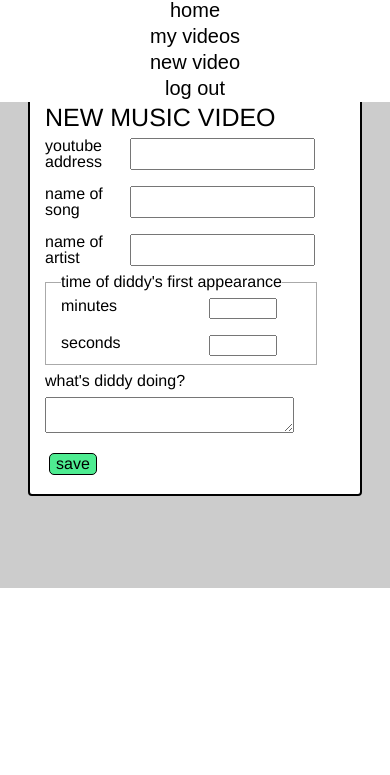
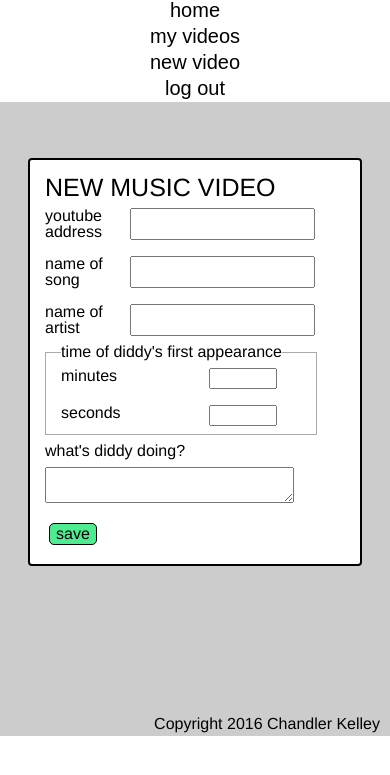
Before and after one commit to chandlerkelley/diddy-in-repose, a Node server app: page /users/new in a window 390 px wide. Shown: the part 32-807 px from the top of the page. Run offline with Node 20, Linux system fonts and the light colour scheme; the visitor is signed in with stand-in values (Sample User, id 1); some libraries are stand-ins or nearby versions.

Commit message:
Added footer, fixed responsiveness for forms

```diff
--- a/package.json
+++ b/package.json
@@ -1,9 +1,9 @@
 {
-  "name": "dogs-on-film",
+  "name": "diddy-in-repose",
   "version": "0.0.0",
   "private": true,
   "scripts": {
-    "start": "nodemon ./bin/www"
+    "start": "node ./bin/www"
   },
   "dependencies": {
     "bcrypt-nodejs": "0.0.3",
@@ -15,6 +15,7 @@
     "express": "~4.13.4",
     "express-session": "^1.14.0",
     "method-override": "^2.3.6",
+    "mongoose": "^4.5.9",
     "morgan": "~1.7.0",
     "passport": "^0.3.2",
     "passport-local": "^1.0.0",
--- a/public/stylesheets/style.css
+++ b/public/stylesheets/style.css
@@ -60,7 +60,7 @@
 	position:absolute;
 	background-color: #ccc;
 	width: 100%;
-	height: 580px;
+	/*height: 580px;*/
 }
 
 header {
@@ -184,6 +184,17 @@
 
 .description {
 	font-weight: 100;
+}
+
+footer {
+	/*position: relative;*/
+	width: 100%;
+	background-color: #ccc;
+	text-align: right;
+}
+
+.footer-para {
+	margin: 4px 10px;
 }
 
 #formContainer {
@@ -333,4 +344,13 @@
 	.title {
 		margin: 0 auto;
 	}
+
+	.main-form {
+		position:relative
+		top:0;
+	}
+
+	.embed {
+		margin: 150px auto;
+	}
 }
--- a/views/pages/edit.ejs
+++ b/views/pages/edit.ejs
@@ -67,6 +67,7 @@
           <button class="green-button" type="submit">save</button>
         </form>
       </div>
+      <% include ../partials/footer.ejs %>
     </div>
   </body>
   <script src="https://code.jquery.com/jquery-3.1.0.min.js" integrity="sha256-cCueBR6CsyA4/9szpPfrX3s49M9vUU5BgtiJj06wt/s=" crossorigin="anonymous"></script>
--- a/views/pages/index.ejs
+++ b/views/pages/index.ejs
@@ -43,6 +43,7 @@
   	  			</div>
   	  		</div>
   	  	<% }) %>
+        <% include ../partials/footer.ejs %>
     	</div>
     </div>
   </body>
--- a/views/pages/new.ejs
+++ b/views/pages/new.ejs
@@ -57,6 +57,7 @@
           <button class="green-button" type="submit">save</button>
         </form>
       </div>
+      <% include ../partials/footer.ejs %>
     </div>
   </body>
   <script src="https://code.jquery.com/jquery-3.1.0.min.js" integrity="sha256-cCueBR6CsyA4/9szpPfrX3s49M9vUU5BgtiJj06wt/s=" crossorigin="anonymous"></script>
--- a/views/pages/user.ejs
+++ b/views/pages/user.ejs
@@ -40,6 +40,7 @@
             </div>
           </div>
         <% }) %>
+        <% include ../partials/footer.ejs %>
       </div>
     </div>
   </body>
--- a/views/pages/view.ejs
+++ b/views/pages/view.ejs
@@ -40,6 +40,7 @@
             </div>
           </div>
         <% }) %>
+        <% include ../partials/footer.ejs %>
       </div>
     </div>
   </body>
--- /dev/null
+++ b/views/partials/footer.ejs
@@ -0,0 +1,3 @@
+<footer>
+	<p class="footer-para">Copyright 2016 Chandler Kelley</p>
+</footer>
```
